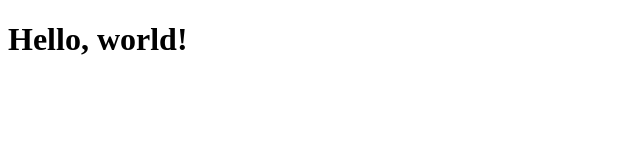
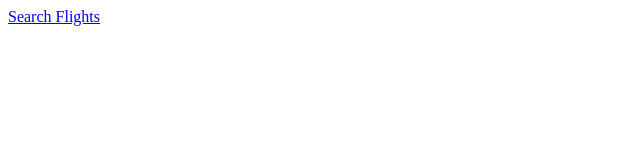
Before and after one commit to harshmalviya/testRepo, a plain HTML site: page index.html in a window 1280 px wide. Shown: the whole page, without its empty margins (0-640 px from the left). Drawn offline with Linux system fonts and the light colour scheme.

Commit message:
Update index.html

```diff
--- a/index.html
+++ b/index.html
@@ -8,6 +8,6 @@
   <link rel="icon" href="favicon.png">
 </head>
 <body>
-  <h1>Hello, world!</h1>
+  <a href="https://u.ixigo.com/flight">Search Flights</a>
 </body>
 </html>
```
